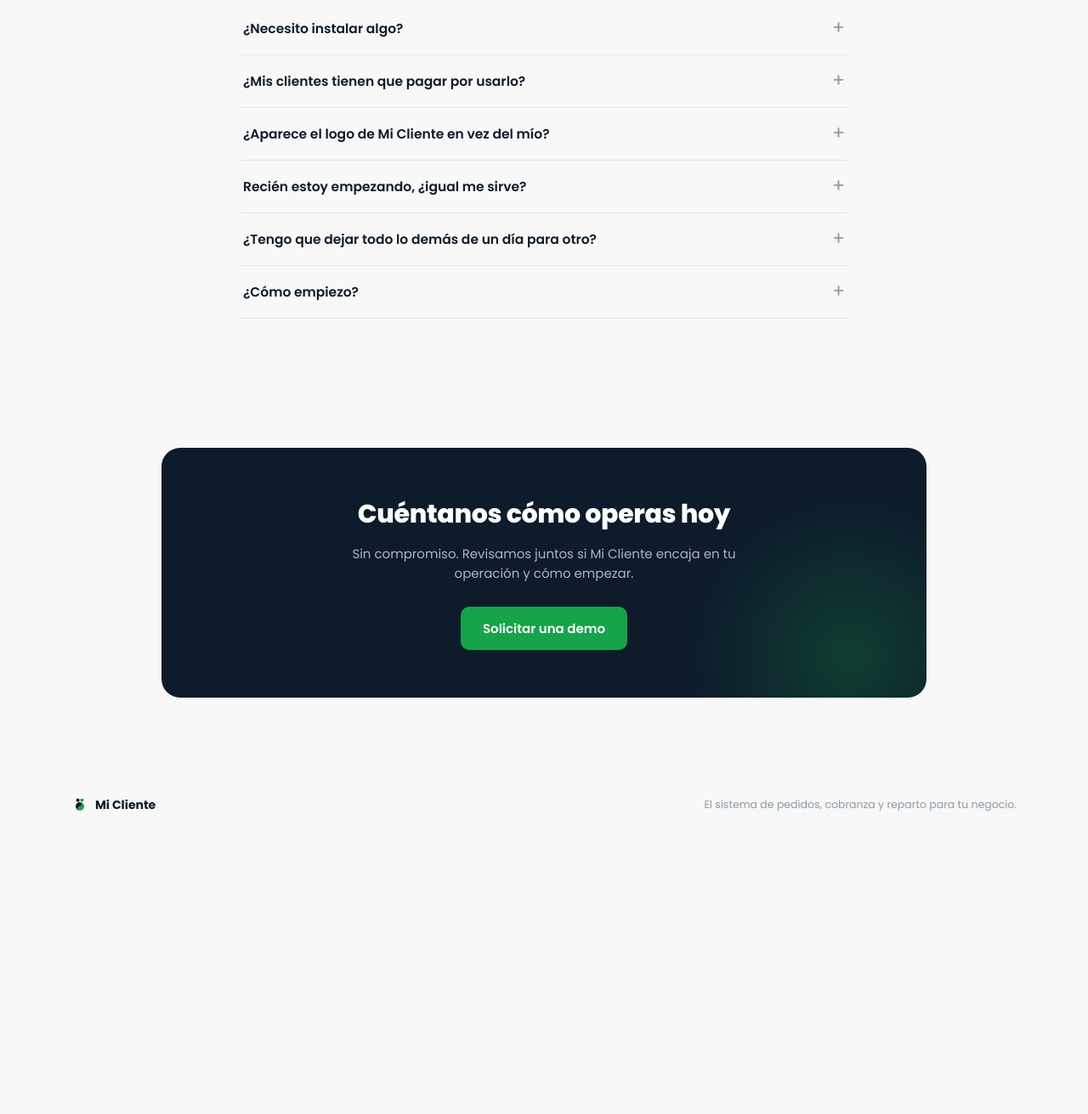
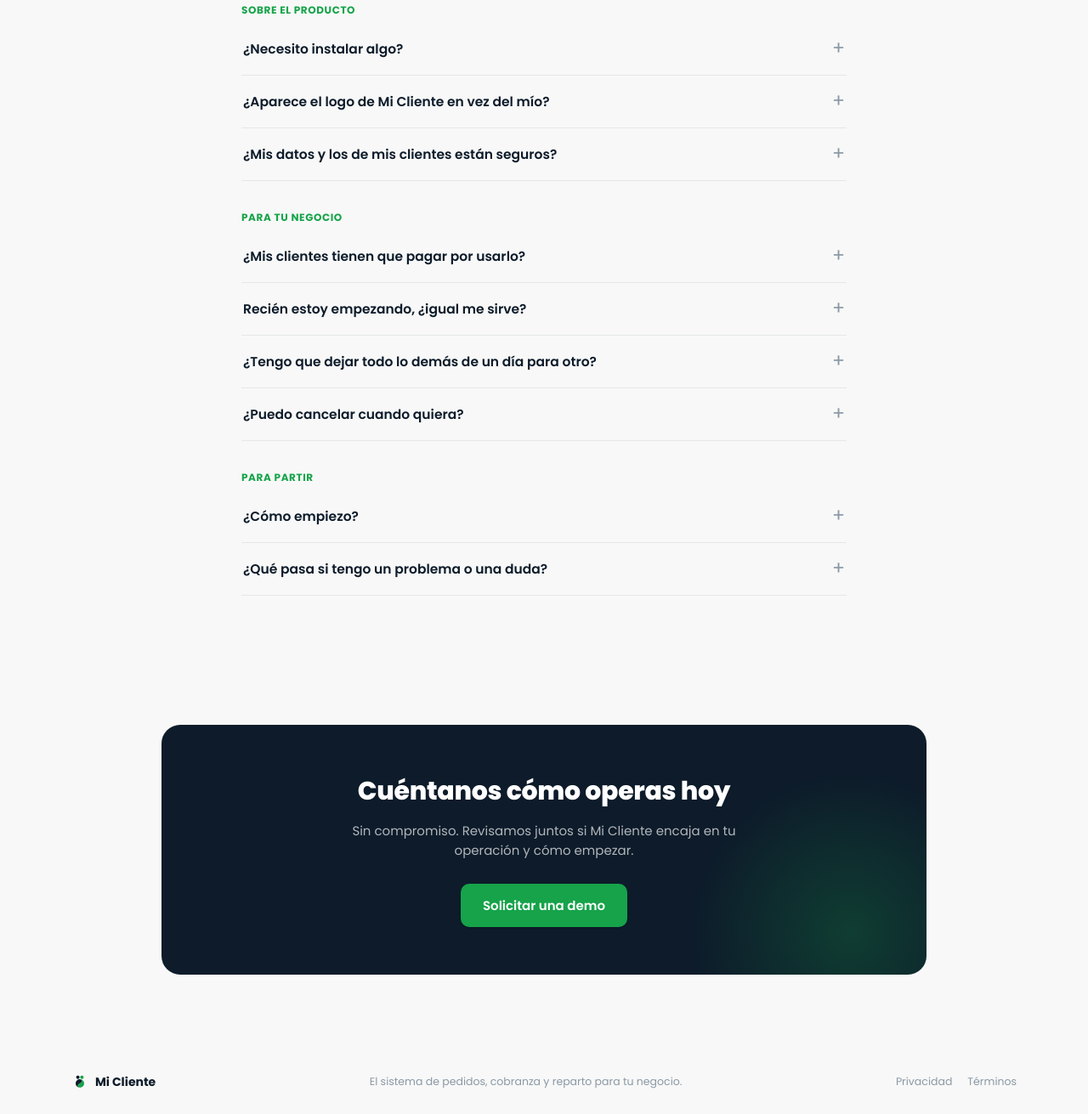
Before and after one commit to igperezdiaz-debug/mi-cliente-web, a plain HTML site: page index.html in a window 1280 px wide. Shown: the part 2689-4000 px from the top of the page at 85% size. Before the commit the page ends 3687 px from the top, so only its background shows below. Drawn offline with Linux system fonts and the light colour scheme.

Commit message:
Amplía y ordena las Preguntas frecuentes, enlaza Privacidad y Términos en el footer
Agrupa las preguntas en 3 categorías (Sobre el producto / Para tu
negocio / Para partir) y suma 3 preguntas que faltaban comparado con
páginas B2B que convierten bien: seguridad de los datos (con link a
la política de privacidad real), cancelación sin compromiso, y qué
pasa si hay un problema (persona real respondiendo, no un bot).

```diff
--- a/index.html
+++ b/index.html
@@ -207,6 +207,8 @@
 
   /* FAQ */
   section.faq { max-width: 760px; margin: 0 auto; }
+  .faq-group + .faq-group { margin-top: 34px; }
+  .faq-group-title { font-size: 12px; font-weight: 700; letter-spacing: 0.05em; text-transform: uppercase; color: var(--brand-green); margin-bottom: 6px; }
   .faq-item { border-bottom: 1px solid var(--line); padding: 19px 2px; }
   .faq-item summary { font-size: 15.5px; font-weight: 600; cursor: pointer; list-style: none; display: flex; justify-content: space-between; align-items: center; gap: 12px; }
   .faq-item summary::-webkit-details-marker { display: none; }
@@ -231,6 +233,9 @@
   footer .flogo { display: flex; align-items: center; gap: 8px; }
   footer .flogo span { font-weight: 700; font-size: 14px; }
   footer p { font-size: 12.5px; color: var(--ink-faint); }
+  footer .flinks { display: flex; align-items: center; gap: 18px; }
+  footer .flinks a { font-size: 12.5px; color: var(--ink-faint); text-decoration: none; }
+  footer .flinks a:hover { color: var(--ink-soft); text-decoration: underline; }
 
   @media (prefers-reduced-motion: reduce) {
     html { scroll-behavior: auto; }
@@ -449,19 +454,31 @@
       <h2>Preguntas frecuentes</h2>
     </div>
 
+    <div class="faq-group">
+      <p class="faq-group-title">Sobre el producto</p>
+
       <details class="faq-item">
         <summary>¿Necesito instalar algo?</summary>
         <p>No. Mi Cliente funciona desde el navegador, en el celular o en el computador — no requiere descargar ninguna aplicación.</p>
       </details>
 
       <details class="faq-item">
-      <summary>¿Mis clientes tienen que pagar por usarlo?</summary>
-      <p>No. La suscripción la paga el negocio. Para quienes hacen pedidos, usar Mi Cliente es gratuito.</p>
+        <summary>¿Aparece el logo de Mi Cliente en vez del mío?</summary>
+        <p>No. Quienes te compran ven tu logo y tu color. Mi Cliente es la herramienta que usas por dentro — tu marca es la que se muestra hacia afuera.</p>
       </details>
 
       <details class="faq-item">
-      <summary>¿Aparece el logo de Mi Cliente en vez del mío?</summary>
-      <p>No. Quienes te compran ven tu logo y tu color. Mi Cliente es la herramienta que usas por dentro — tu marca es la que se muestra hacia afuera.</p>
+        <summary>¿Mis datos y los de mis clientes están seguros?</summary>
+        <p>Sí. Cada negocio ve solo su propia información — nunca se mezcla con la de otro. Puedes revisar el detalle completo en nuestra <a href="https://mi-cliente.vercel.app/privacidad" style="color: var(--brand-green); font-weight: 600;">política de privacidad</a>.</p>
+      </details>
+    </div>
+
+    <div class="faq-group">
+      <p class="faq-group-title">Para tu negocio</p>
+
+      <details class="faq-item">
+        <summary>¿Mis clientes tienen que pagar por usarlo?</summary>
+        <p>No. La suscripción la paga el negocio. Para quienes hacen pedidos, usar Mi Cliente es gratuito.</p>
       </details>
 
       <details class="faq-item">
@@ -475,9 +492,24 @@
       </details>
 
       <details class="faq-item">
+        <summary>¿Puedo cancelar cuando quiera?</summary>
+        <p>Sí. No hay contrato de permanencia — si en algún momento Mi Cliente deja de servirte, cancelas cuando quieras, sin letra chica.</p>
+      </details>
+    </div>
+
+    <div class="faq-group">
+      <p class="faq-group-title">Para partir</p>
+
+      <details class="faq-item">
         <summary>¿Cómo empiezo?</summary>
         <p>Escríbenos con el botón de abajo. Conversamos cómo opera hoy tu negocio y definimos juntos el mejor punto de partida.</p>
       </details>
+
+      <details class="faq-item">
+        <summary>¿Qué pasa si tengo un problema o una duda?</summary>
+        <p>Nos escribes directo y te contestamos nosotros — no hay bots ni tickets perdidos en un sistema de soporte automatizado.</p>
+      </details>
+    </div>
   </section>
 
   <section>
@@ -501,6 +533,10 @@
       <span>Mi Cliente</span>
     </span>
     <p>El sistema de pedidos, cobranza y reparto para tu negocio.</p>
+    <nav class="flinks">
+      <a href="https://mi-cliente.vercel.app/privacidad">Privacidad</a>
+      <a href="https://mi-cliente.vercel.app/terminos">Términos</a>
+    </nav>
   </footer>
 
 </main>
```
Lines whose indentation alone changed are shown as unchanged.
